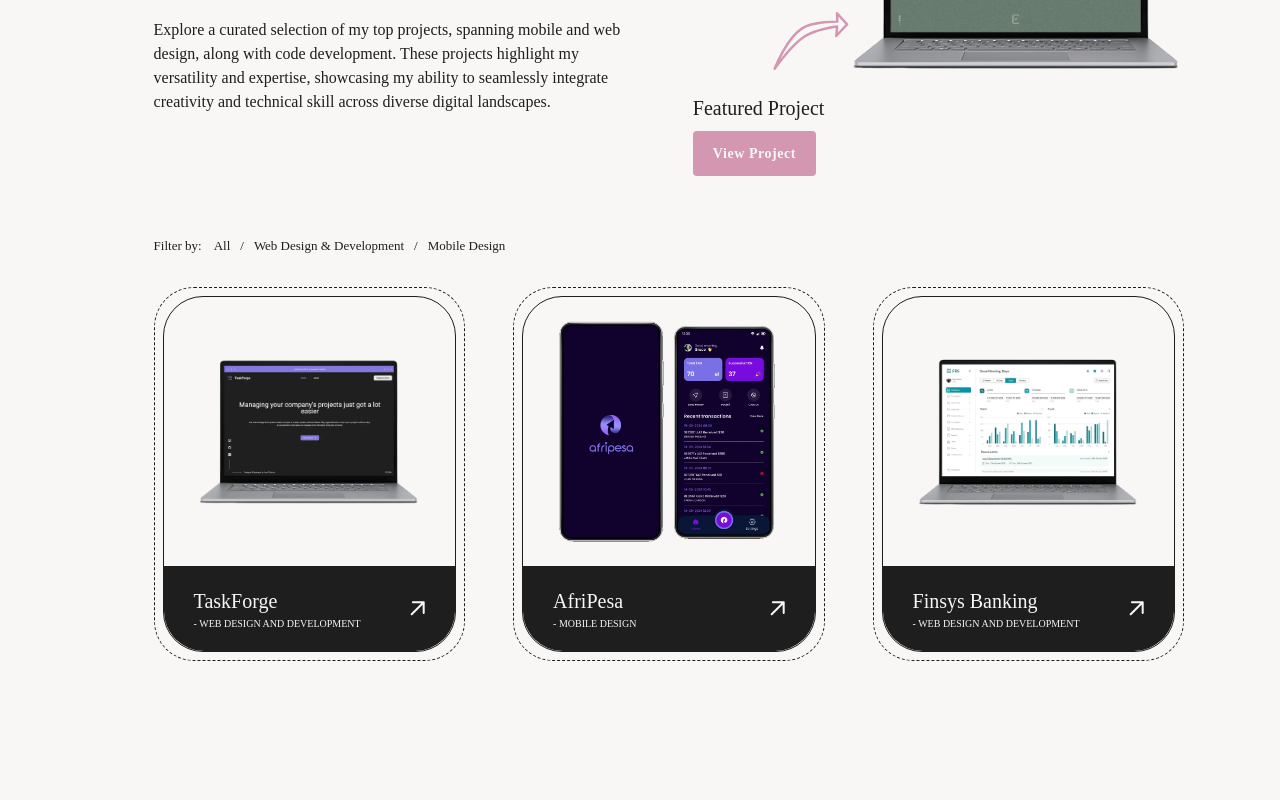
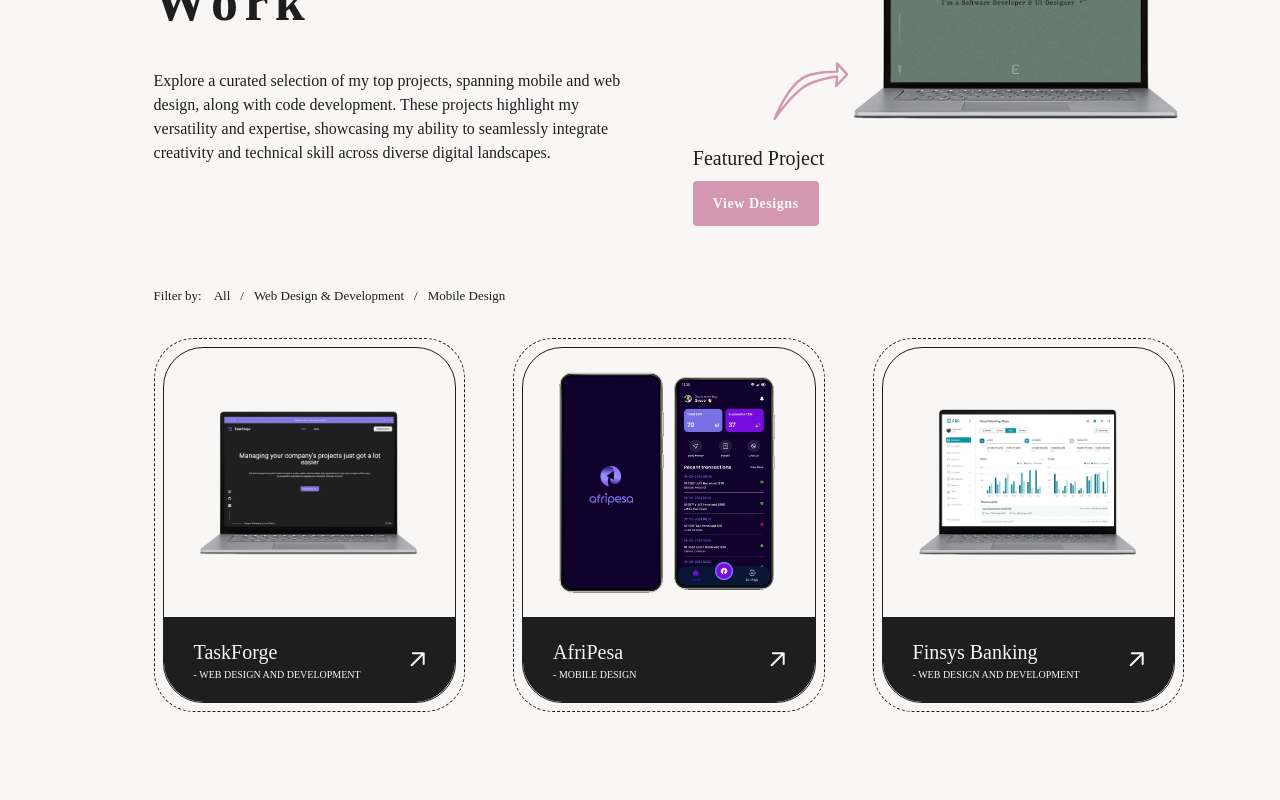
Before and after one commit to Joan-Thirimbu/Portfolio, a Vue app: page / in a window 1280 px wide. Shown: the part 2160-2960 px from the top of the page. Built offline with nearby package versions, Linux system fonts and the light colour scheme; a web font is replaced by a local one.

Commit message:
misc. updates

```diff
--- a/src/components/ContactSection.vue
+++ b/src/components/ContactSection.vue
@@ -2,7 +2,7 @@
     <section class="py-[4.9em]" id="contact">
         <div class="contact-content flex justify-between">
             <div class="contacts flex flex-col gap-[2.125em]">
-                <img src="../assets/profile.webp">
+                <img src="../assets/avatar.webp">
                 <h1>Thank You.</h1>
                 <span>Need a beautiful, well-structured website that you can own and maintain yourself? Get in touch.</span>
                 <div class="socials">
--- a/src/components/WorkSection.vue
+++ b/src/components/WorkSection.vue
@@ -15,7 +15,7 @@
                     </div>
                     <div class="text-btn-div mt-4 flex flex-col items-start">
                         <span>Featured Project</span>
-                        <button class="text-justify btn-view mt-2">View Project</button>
+                        <button class="text-justify btn-view mt-2">View Designs</button>
                     </div>
                 </div>
             </div>
--- a/src/data.js
+++ b/src/data.js
@@ -80,4 +80,4 @@
         desc: 'During my time as an IT Apprentice at Ubunifu Learning Hub, I addressed a range of computer-related issues, offering technical support and solutions to maintain seamless operations. In addition, I taught computer application units, equipping learners with vital skills and knowledge to improve their technological proficiency.',
         tools: ['Windows', 'LAN-WAN', 'Help Desk Support', 'Maintainace', 'Hardware']
     },
-]
+];
```
Also changed, not shown: src/assets/avatar.webp (added), src/assets/profile.webp.
